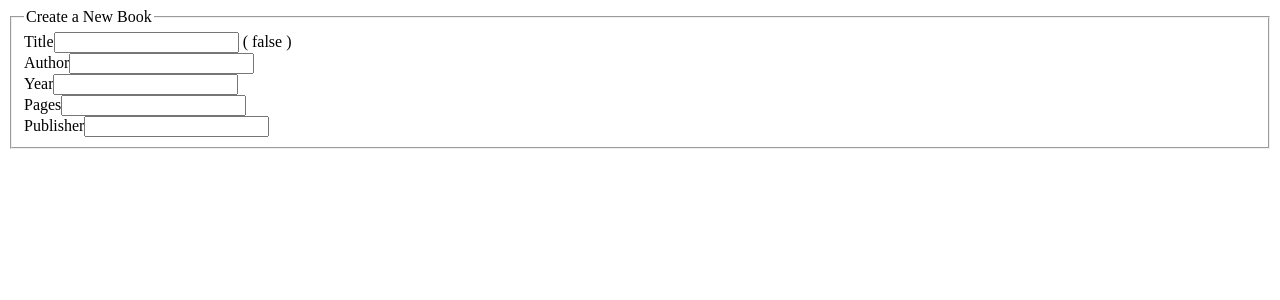
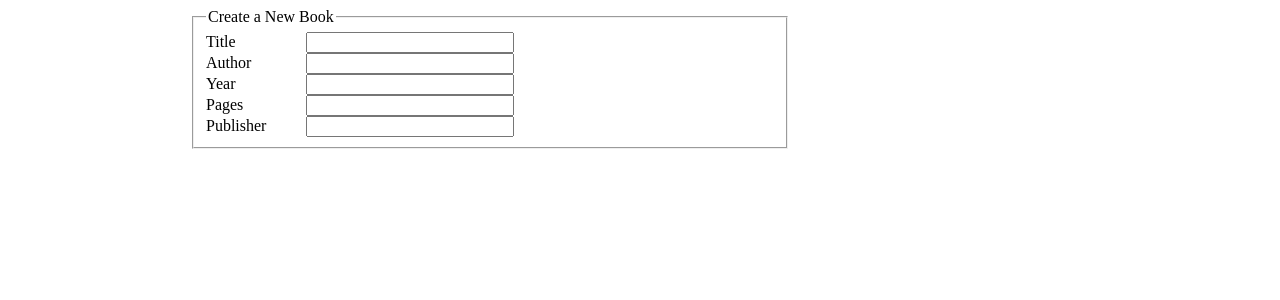
Before and after one commit to CodingDojo-MEAN-03-18/ctham_Angular, an Angular app in the folder 88-Books/books/: page / in a window 1280 px wide. Shown: the top 300 px of the page. Built offline with nearby package versions, Linux system fonts and the light colour scheme.

Commit message:
angular, book - form validation

```diff
--- a/88-Books/books/src/app/app.component.css
+++ b/88-Books/books/src/app/app.component.css
@@ -0,0 +1,29 @@
+* {
+  /* outline: 1px dotted red; */
+}
+
+#container {
+  width: 900px;
+  margin: 0px auto;
+}
+
+#formTop {
+  width: 600px;
+}
+
+legend {
+  display: block;
+}
+
+label {
+  display: inline-block;
+  width: 100px;
+}
+
+input {
+  width: 200px;
+}
+
+#red {
+  color: red;
+}
--- a/88-Books/books/src/app/app.component.html
+++ b/88-Books/books/src/app/app.component.html
@@ -1,27 +1,56 @@
+<div id='container'>
+  <div id="formTop">
     <fieldset>
       <legend>Create a New Book</legend>
       <form (submit)='onSubmit($event, bookForm)' #bookForm='ngForm'>
         <div>
           <label for="">Title</label>
-      <input type="text" name="title" [(ngModel)]='book.title' required> ( {{ bookForm.valid | json }} )
+          <input type="text" name="title" [(ngModel)]='book.title' required minlength="3" #title='ngModel'>
+          <!-- ( {{ bookForm.valid | json }} ) -->
+          <!-- {{title.touched | json}} {{title.errors | json}} -->
+          <div id='red' *ngIf='title.touched && title.errors'>
+            <div *ngIf='title.errors.required'>You must enter a title</div>
+            <div *ngIf='title.errors.minlength'>A title must at least {{title.errors.minlength.requiredLength | json}} characters. Currently, you have enter
+              {{title.errors.minlength.actualLength | json}} character(s)</div>
+          </div>
         </div>
         <div>
           <label for="">Author</label>
-      <input type="text" name="author" [(ngModel)]='book.author'>
+          <input type="text" name="author" [(ngModel)]='book.author' required minlength="3" #author='ngModel'>
+          <div id='red' *ngIf='author.touched && author.errors'>
+            <div *ngIf='author.errors.required'>You must enter a author</div>
+            <div *ngIf='author.errors.minlength'>A author must at least {{author.errors.minlength.requiredLength | json}} characters. Currently, you have enter
+              {{author.errors.minlength.actualLength | json}} character(s)</div>
+          </div>
         </div>
         <div>
           <label for="">Year</label>
-      <input type="text" name="year" [(ngModel)]='book.year'>
+          <input type="number" name="year" [(ngModel)]='book.year' required min='1800' max='2018' #year='ngModel'>
+          <div id='red' *ngIf='year.touched && year.errors'>
+            <div *ngIf='year.errors.required'>You must enter a year of the book</div>
+            <div *ngIf='year.min'>{{year.min | json}}</div>
+          </div>
         </div>
         <div>
           <label for="">Pages</label>
-      <input type="text" name="pages" [(ngModel)]='book.pages'>
+          <input type="number" name="pages" [(ngModel)]='book.pages' required min='1' #pages='ngModel'>
+          <div id='red' *ngIf='pages.touched && pages.errors'>
+            <div *ngIf='pages.errors.required'>You must enter a number of pages</div>
+            <div *ngIf='pages.min'>{{pages.min | json}}</div>
+          </div>
         </div>
         <div>
           <label for="">Publisher</label>
-      <input type="text" name="publisher" [(ngModel)]='book.publisher'>
+          <input type="text" name="publisher" [(ngModel)]='book.publisher' required minlength="3" #publisher='ngModel'>
+          <div id='red' *ngIf='publisher.touched && publisher.errors'>
+            <div *ngIf='publisher.errors.required'>You must enter a publisher</div>
+            <div *ngIf='publisher.errors.minlength'>A publisher must at least {{publisher.errors.minlength.requiredLength | json}} characters. Currently, you have
+              enter {{publisher.errors.minlength.actualLength | json}} character(s)</div>
+          </div>
         </div>
         <!-- <button [disabled]='bookForm.invalid'>Submit</button> -->
         <button *ngIf='bookForm.valid'>Submit</button>
       </form>
     </fieldset>
+  </div>
+</div>
```
Also changed, not shown: 1 other file (tests, documents, lock files or other folders). Lines whose indentation alone changed are shown as unchanged.
